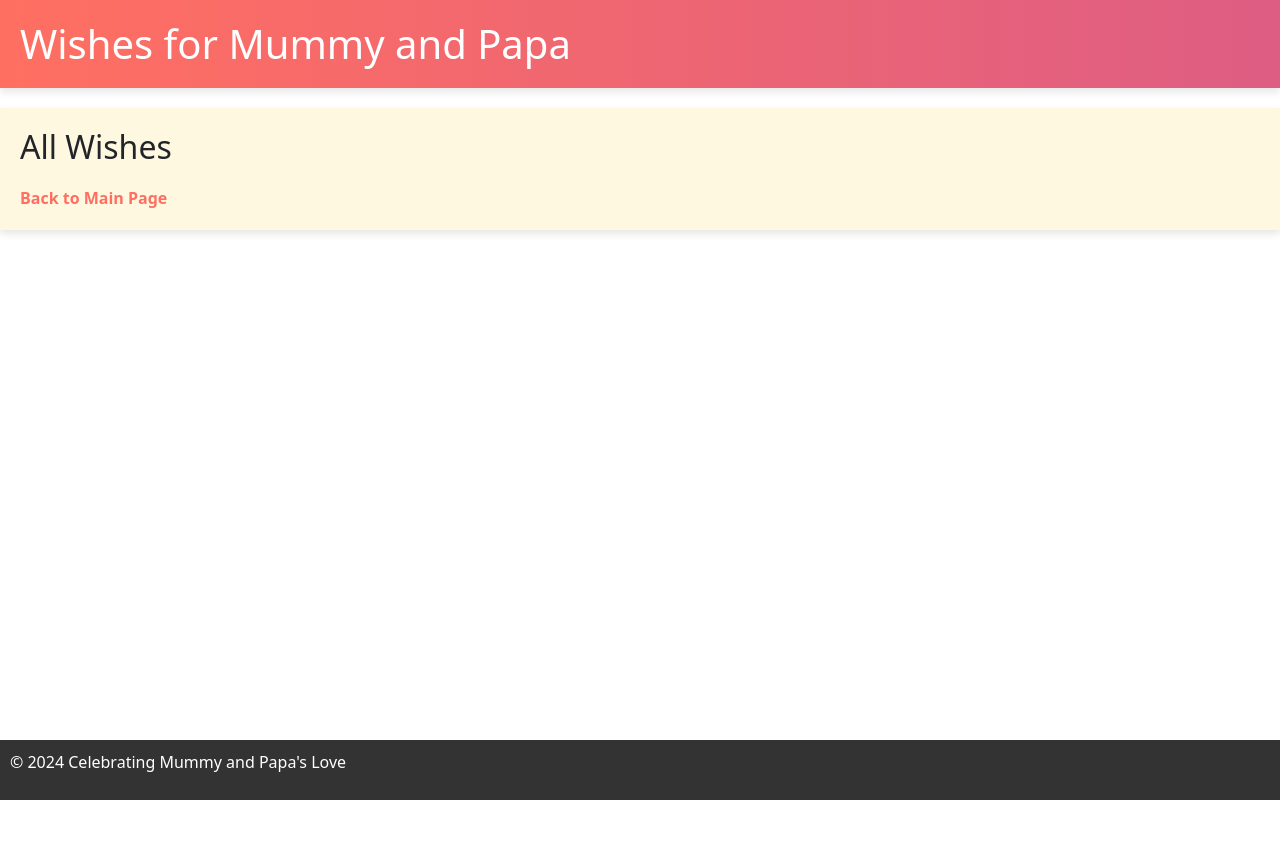
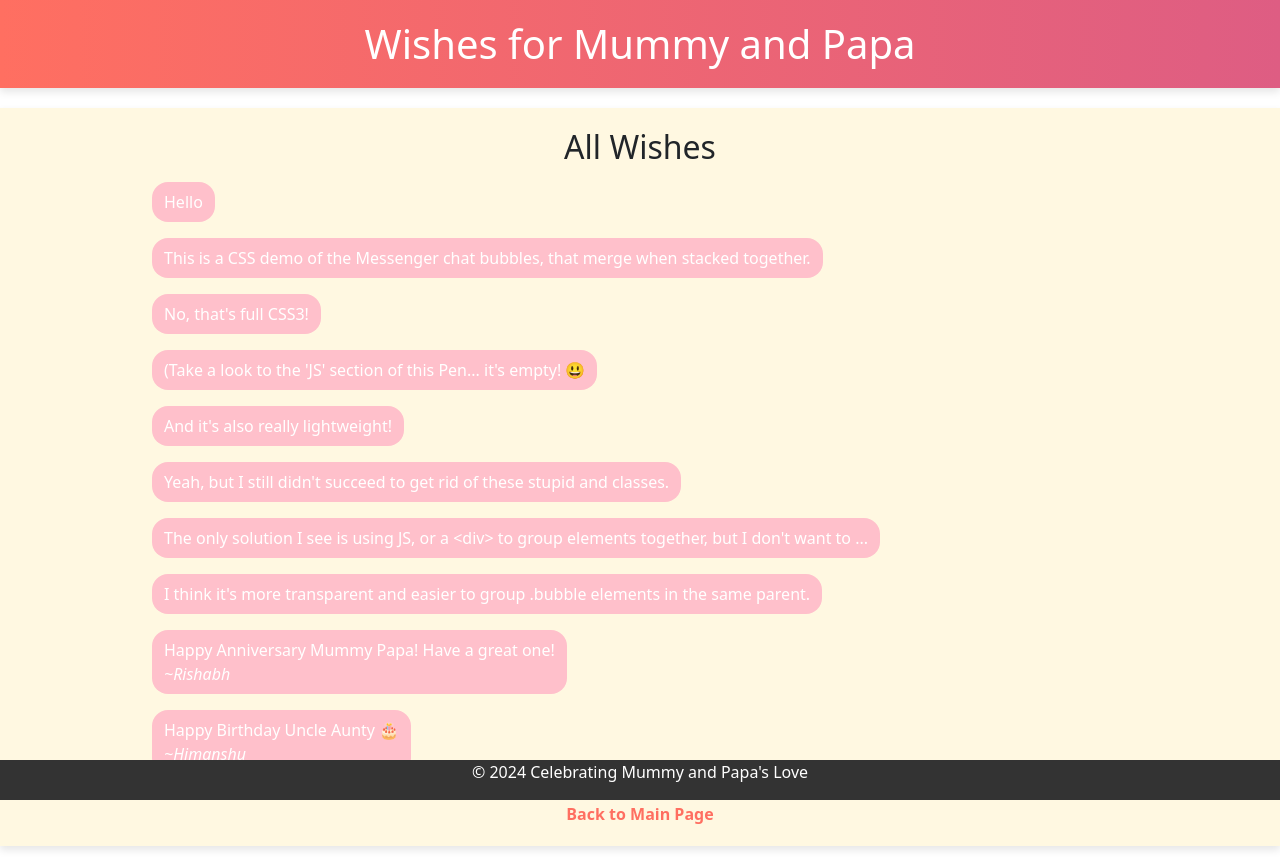
Before and after one commit to RampageousRJ/Anniversary, a Flask app: page /wishes in a window 1280 px wide. Before the commit the page ends 800 px from the top, so only its background shows below. Run offline with Flask 3, Linux system fonts and the light colour scheme.

Commit message:
Basic Layout Done

```diff
--- a/website/__init__.py
+++ b/website/__init__.py
@@ -1,10 +1,59 @@
-from flask import Flask, render_template
+from flask import Flask, render_template,request,flash
+from flask_wtf import FlaskForm
+from wtforms import StringField, SubmitField, TextAreaField
+from wtforms.validators import DataRequired
+import sqlite3
+import os
+from dotenv import load_dotenv
+
 app = Flask(__name__)
+app.config['SECRET_KEY'] = os.getenv('ANNIVERSARY_SECRET_KEY')
 
-@app.route('/')
+db = sqlite3.connect('wishes.db', check_same_thread=False)
+
+def create_table():
+    cursor = db.cursor()
+    cursor.execute('CREATE TABLE IF NOT EXISTS wishes (name TEXT, wish TEXT)')
+    db.commit()
+
+class WishesForm(FlaskForm):
+    name = StringField('Enter name', validators=[DataRequired()])
+    wish = TextAreaField('Enter the anniversary wish', validators=[DataRequired()])
+    submit = SubmitField('Submit')
+
+@app.route('/', methods=['GET','POST'])
 def home():
-    return render_template('home.html')
+    create_table()
+    form = WishesForm()
+    if request.method=='POST':
+        name = form.name.data
+        wish = form.wish.data
+        cursor = db.cursor()
+        cursor.execute('INSERT INTO wishes (name, wish) VALUES (?,?)',(name,wish))
+        db.commit()
+    return render_template('home.html',form=form)
 
 @app.route('/wishes')
 def wishes():
-    return render_template('wishes.html')
+    wishes = []
+    cursor = db.cursor()
+    cursor.execute('SELECT * FROM wishes')
+    rows = cursor.fetchall()
+    for row in rows:
+        wishes.append(row)
+    print(wishes)
+    return render_template('wishes.html',wishes=wishes)
+
+@app.route('/add-wish', methods=['GET','POST'])
+def add_wishes():
+    create_table()
+    form = WishesForm()
+    if request.method=='POST':
+        name = form.name.data
+        wish = form.wish.data
+        cursor = db.cursor()
+        cursor.execute('INSERT INTO wishes (name, wish) VALUES (?,?)',(name,wish))
+        db.commit()
+        flash('Anniversary wishes recorded! Thanks for your response!')
+        form.wish.data,form.name.data = "",""
+    return render_template('add-wish.html',form=form)
--- a/website/static/styles.css
+++ b/website/static/styles.css
@@ -22,7 +22,7 @@ header h1 {
 
 .intro {
     padding: 20px;
-    animation: slideIn 1s ease-in-out;
+    animation: fadeIn 1s ease-in-out;
 }
 
 .gallery {
@@ -56,7 +56,7 @@ header h1 {
 }
 
 .wishes {
-    padding: 20px;
+    padding: 2.5%;
     background: #fff8e1;
     box-shadow: 0 4px 8px rgba(0, 0, 0, 0.1);
     margin: 20px 0;
@@ -70,22 +70,24 @@ header h1 {
 }
 
 #wish-form input, #wish-form textarea {
-    width: 80%;
-    max-width: 600px;
-    padding: 10px;
+    width: 100%;
+    max-width: 40%;
+    padding: 1% 1%;
     margin: 10px 0;
     border: 1px solid #ccc;
     border-radius: 5px;
 }
 
 #wish-form button {
-    padding: 10px 20px;
+    padding: 1% 1.5%;
+    margin-bottom: 5%;
+    margin-top: 1%;
     background: #ff6f61;
     color: white;
     border: none;
     border-radius: 5px;
     cursor: pointer;
-    transition: background 0.3s ease;
+    transition: 0.3s ease;
 }
 
 #wish-form button:hover {
@@ -124,7 +126,6 @@ header h1 {
 }
 
 footer {
-    padding: 10px;
     background: #333;
     color: white;
     position: fixed;
@@ -151,3 +152,37 @@ footer {
         opacity: 1;
     }
 }
+
+.discussion {
+	max-width: 80%;
+	margin: 0 auto;
+	display: flex;
+	flex-flow: column wrap;
+}
+
+.discussion > .bubble {
+	border-radius: 1em;
+	padding: 0.50em 0.75em;
+	margin: 0.5em;
+	max-width: 100%;
+}
+
+.discussion > .bubble.sender {
+	align-self:flex-start;
+	background-color: pink;
+	color: #fff;
+}
+
+img {
+  width: 500px;
+  height: 500px;
+  object-fit: cover;
+}
+
+/* wraps around all the images */
+.image-container {
+  display: flex;
+  /* move along X-axes */
+  transform: translateX(0);
+  transition: transform 0.5s ease-in-out;
+}
--- a/website/templates/wishes.html
+++ b/website/templates/wishes.html
@@ -3,20 +3,43 @@
 <head>
     <meta charset="UTF-8">
     <meta name="viewport" content="width=device-width, initial-scale=1.0">
-    <title>All Wishes - 22nd Marriage Anniversary</title>
+    <title>All Wishes</title>
     <link rel="stylesheet" href="{{url_for('static',filename='styles.css')}}">
     <link href="https://cdn.jsdelivr.net/npm/bootstrap@5.3.3/dist/css/bootstrap.min.css" rel="stylesheet" integrity="sha384-QWTKZyjpPEjISv5WaRU9OFeRpok6YctnYmDr5pNlyT2bRjXh0JMhjY6hW+ALEwIH" crossorigin="anonymous">
 </head>
 <body>
     <header>
-        <h1>Wishes for Mummy and Papa</h1>
+        <h1 class="text-center">Wishes for Mummy and Papa</h1>
     </header>
     <section class="all-wishes">
-        <h2>All Wishes</h2>
-        <div class="wish-messages" id="wish-messages"></div>
-        <a href="index.html" class="back-link">Back to Main Page</a>
+        <h2 class="text-center">All Wishes</h2>
+        <section class="discussion" style="left: 0%;">
+
+            <div class="bubble sender">Hello</div>
+            <div class="bubble sender">This is a CSS demo of the Messenger chat bubbles, that merge when stacked together.</div>
+
+            <div class="bubble sender">No, that's full CSS3!</div>
+            <div class="bubble sender">(Take a look to the 'JS' section of this Pen... it's empty! 😃</div>
+            <div class="bubble sender">And it's also really lightweight!</div>
+            <div class="bubble sender">Yeah, but I still didn't succeed to get rid of these stupid  and  classes.</div>
+            <div class="bubble sender">The only solution I see is using JS, or a &lt;div&gt; to group elements together, but I don't want to ...</div>
+            <div class="bubble sender">I think it's more transparent and easier to group .bubble elements in the same parent.</div>
+            {% for wish in wishes %}
+            <div class="bubble sender">
+                {{wish[1]}}<br>
+                <em>~{{wish[0]}}</em>
+            </div>
+            {% endfor %}
+
+        </section>
+        <div class="text-center">
+            <a href="{{url_for('home')}}" class="text-center back-link">Back to Main Page</a>
+        </div>
+        <div class="wish-messages" id="wish-messages" class="text-center">
+
+        </div>
     </section>
-    <footer>
+    <footer class="text-center">
         <p>&copy; 2024 Celebrating Mummy and Papa's Love</p>
     </footer>
     <script src="{{url_for('static',filename='script.js')}}"></script>
```
Also changed, not shown: website/templates/add-wish.html (added, +48 -0 lines), website/templates/home.html (+19 -13 lines), website/static/image1.jpg (added), website/static/image2.jpg (added), website/static/image3.jpg (added), website/static/script.js (line endings or trailing spaces), wishes.db (added).
